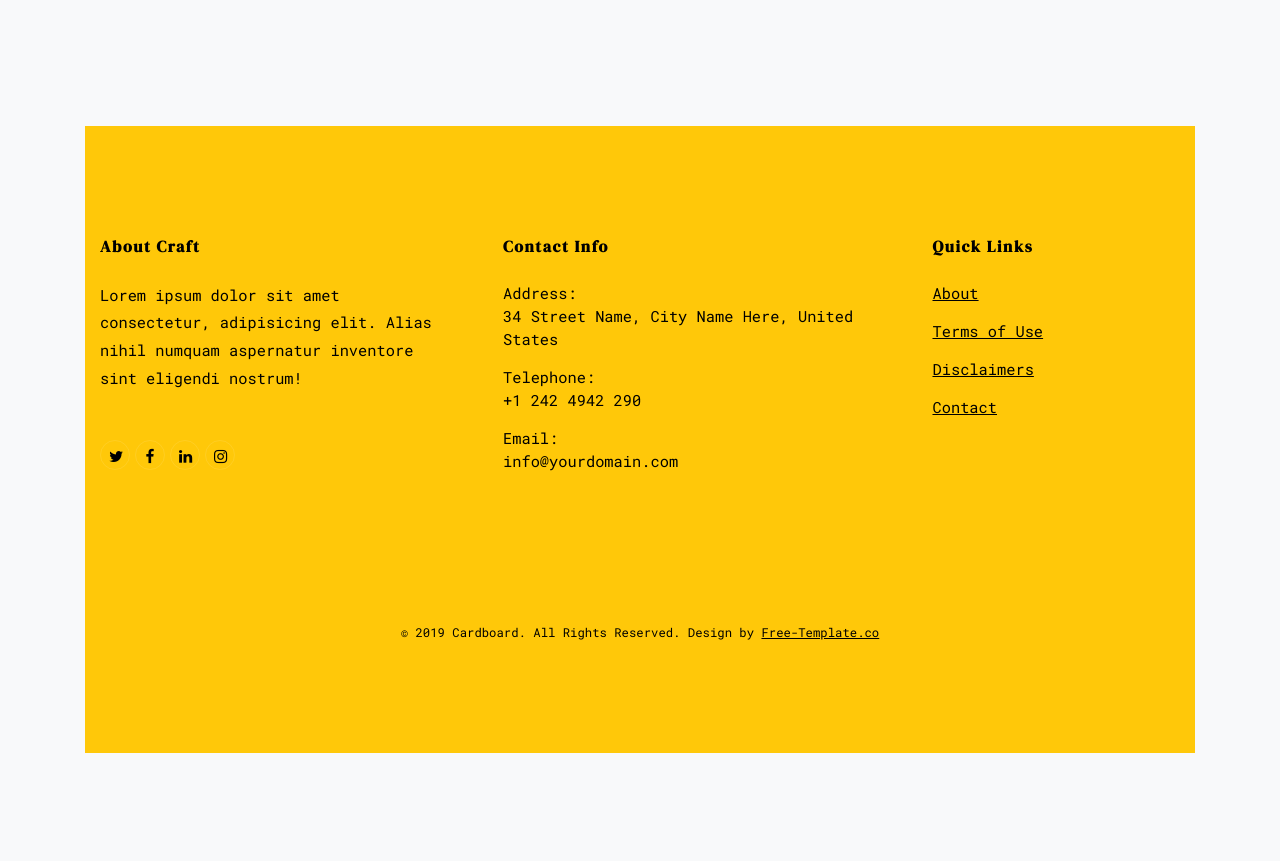
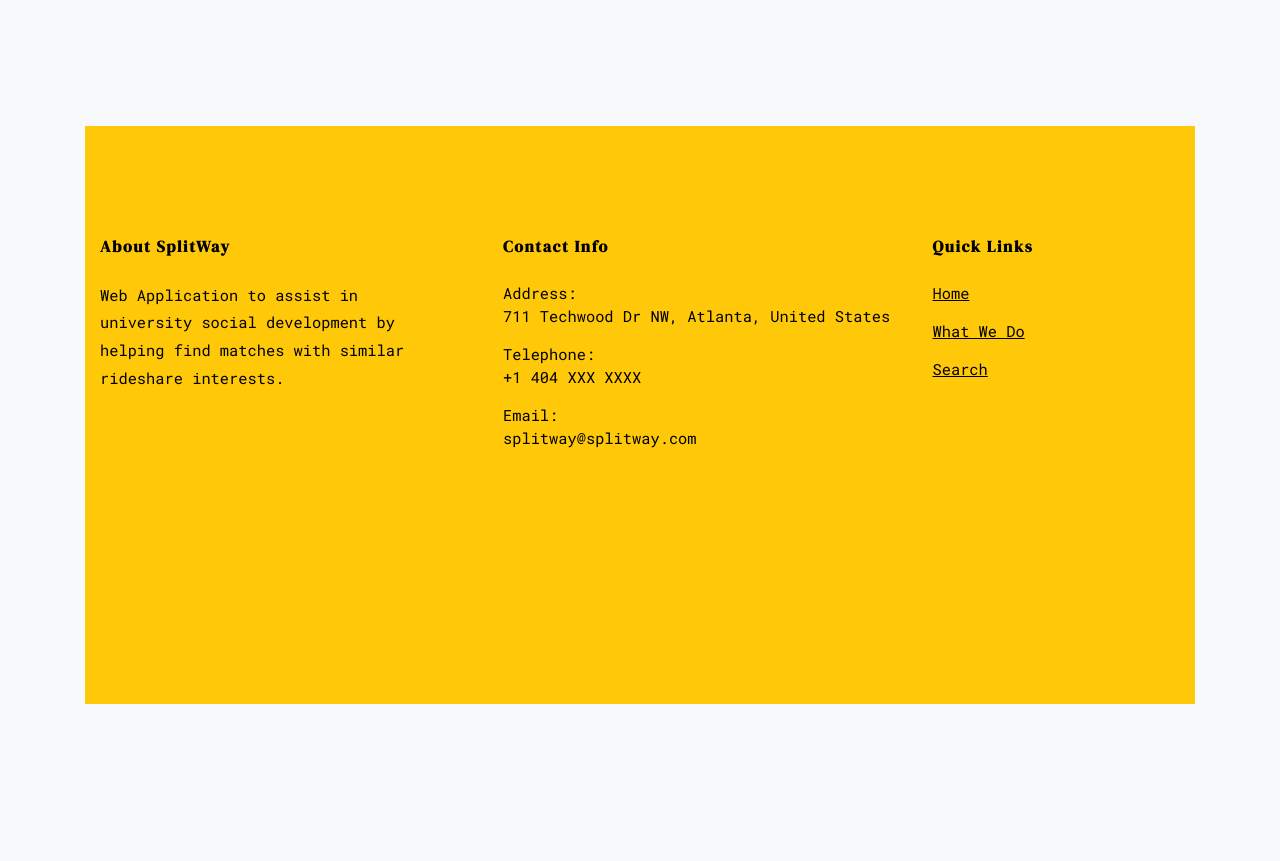
Before and after one commit to ashraychowdhry/splitway, a Flask app: page /search in a window 1280 px wide. Shown: the part 1434-2295 px from the top of the page. After the commit the page ends 2138 px from the top, so only its background shows below. Run offline with Flask 2, Linux system fonts and the light colour scheme; a user stored in the database is signed in; parts of the project's set-up code (start-up, migrations or seed data) failed here and were passed over; some libraries are stand-ins or nearby versions.

Commit message:
footer changes

```diff
--- a/splitway/templates/search.html
+++ b/splitway/templates/search.html
@@ -239,15 +239,8 @@ RSS Feed: https://feeds.feedburner.com/Free-templateco
     <div class="container">
       <div class="row mb-5">
         <div class="col-md-4 mb-5">
-          <h3 class="mb-4">About Craft</h3>
-          <p class="mb-5">Lorem ipsum dolor sit amet consectetur, adipisicing elit. Alias nihil numquam aspernatur
-            inventore sint eligendi nostrum!</p>
-          <ul class="list-unstyled footer-link d-flex footer-social">
-            <li><a href="#" class="p-2"><span class="fa fa-twitter"></span></a></li>
-            <li><a href="#" class="p-2"><span class="fa fa-facebook"></span></a></li>
-            <li><a href="#" class="p-2"><span class="fa fa-linkedin"></span></a></li>
-            <li><a href="#" class="p-2"><span class="fa fa-instagram"></span></a></li>
-          </ul>
+          <h3 class="mb-4">About SplitWay</h3>
+          <p class="mb-5">Web Application to assist in university social development by helping find matches with similar rideshare interests.</p>
 
         </div>
         <div class="col-md-5 mb-5 pl-md-5">
@@ -256,13 +249,13 @@ RSS Feed: https://feeds.feedburner.com/Free-templateco
             <ul class="list-unstyled footer-link quick-contact">
               <li class="d-block">
                 <span class="d-block caption">Address:</span>
-                <span>34 Street Name, City Name Here, United States</span>
+                <span>711 Techwood Dr NW, Atlanta, United States</span>
               </li>
               <li class="d-block">
-                <span class="d-block caption">Telephone:</span><span>+1 242 4942 290</span>
+                <span class="d-block caption">Telephone:</span><span>+1 404 XXX XXXX</span>
               </li>
               <li class="d-block">
-                <span class="d-block caption">Email:</span><span>info@yourdomain.com</span>
+                <span class="d-block caption">Email:</span><span>splitway@splitway.com</span>
               </li>
             </ul>
           </div>
@@ -272,10 +265,9 @@ RSS Feed: https://feeds.feedburner.com/Free-templateco
         <div class="col-md-3 mb-5">
           <h3 class="mb-4">Quick Links</h3>
           <ul class="list-unstyled footer-link">
-            <li><a href="#">About</a></li>
-            <li><a href="#">Terms of Use</a></li>
-            <li><a href="#">Disclaimers</a></li>
-            <li><a href="#">Contact</a></li>
+            <li><a href="{{ url_for('home') }}">Home</a></li>
+            <li><a href="{{ url_for('home') }}">What We Do</a></li>
+            <li><a href="{{ url_for('search') }}">Search</a></li>
           </ul>
         </div>
         <div class="col-md-3">
@@ -284,10 +276,6 @@ RSS Feed: https://feeds.feedburner.com/Free-templateco
       </div>
       <div class="row">
         <div class="col-12 text-md-center text-left">
-          <!-- Link back to Free-Template.co can't be removed. Template is licensed under CC BY 3.0. -->
-              <p class="copyright"><small>&copy;
-                  <script>document.write(new Date().getFullYear());</script> Cardboard. All Rights Reserved. Design by <a
-                    href="https://free-template.co" target="_blank">Free-Template.co</a></small></p>
         </div>
       </div>
     </div>
```
Also changed, not shown: splitway/templates/home.html (+6 -15 lines).
